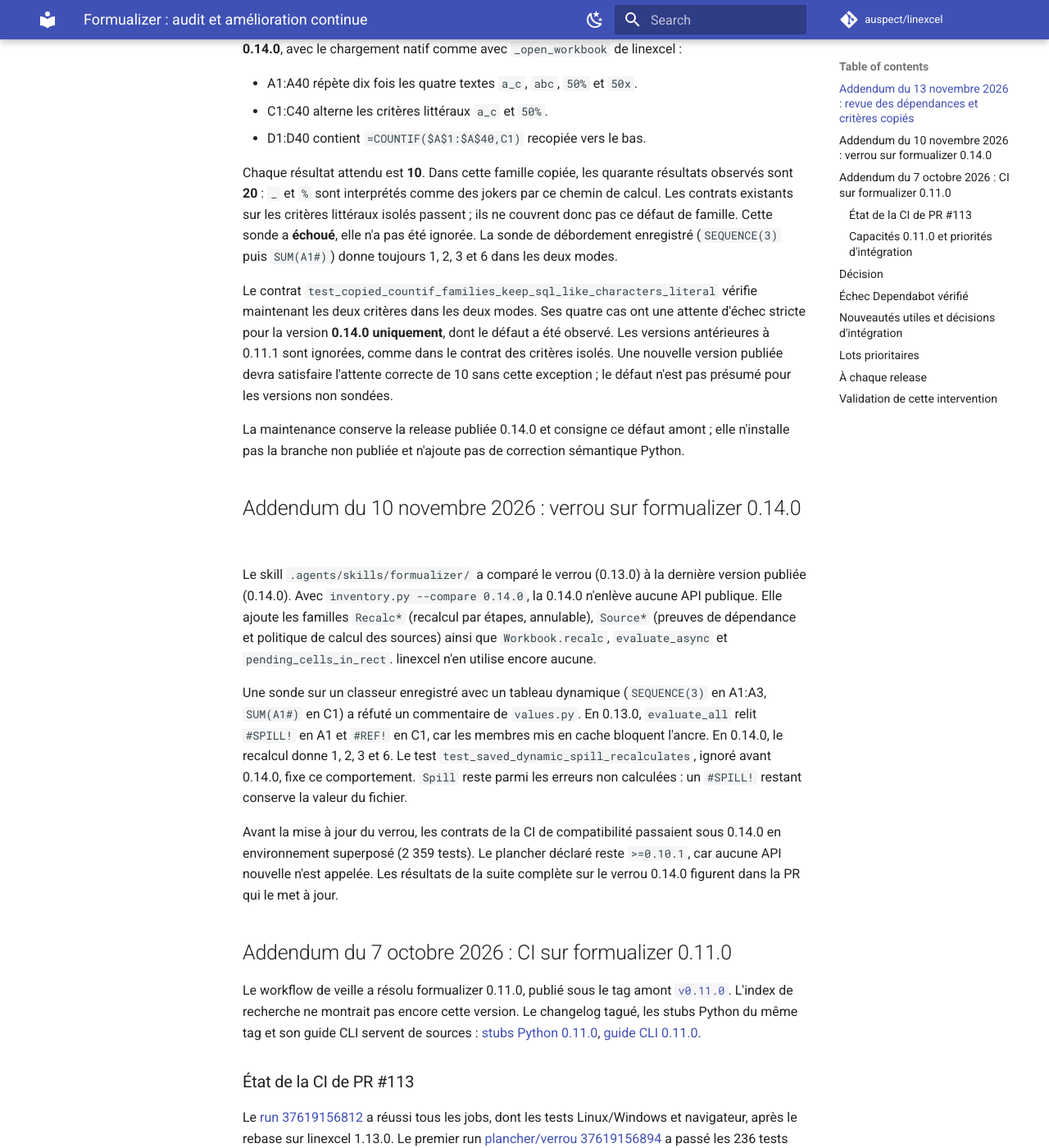
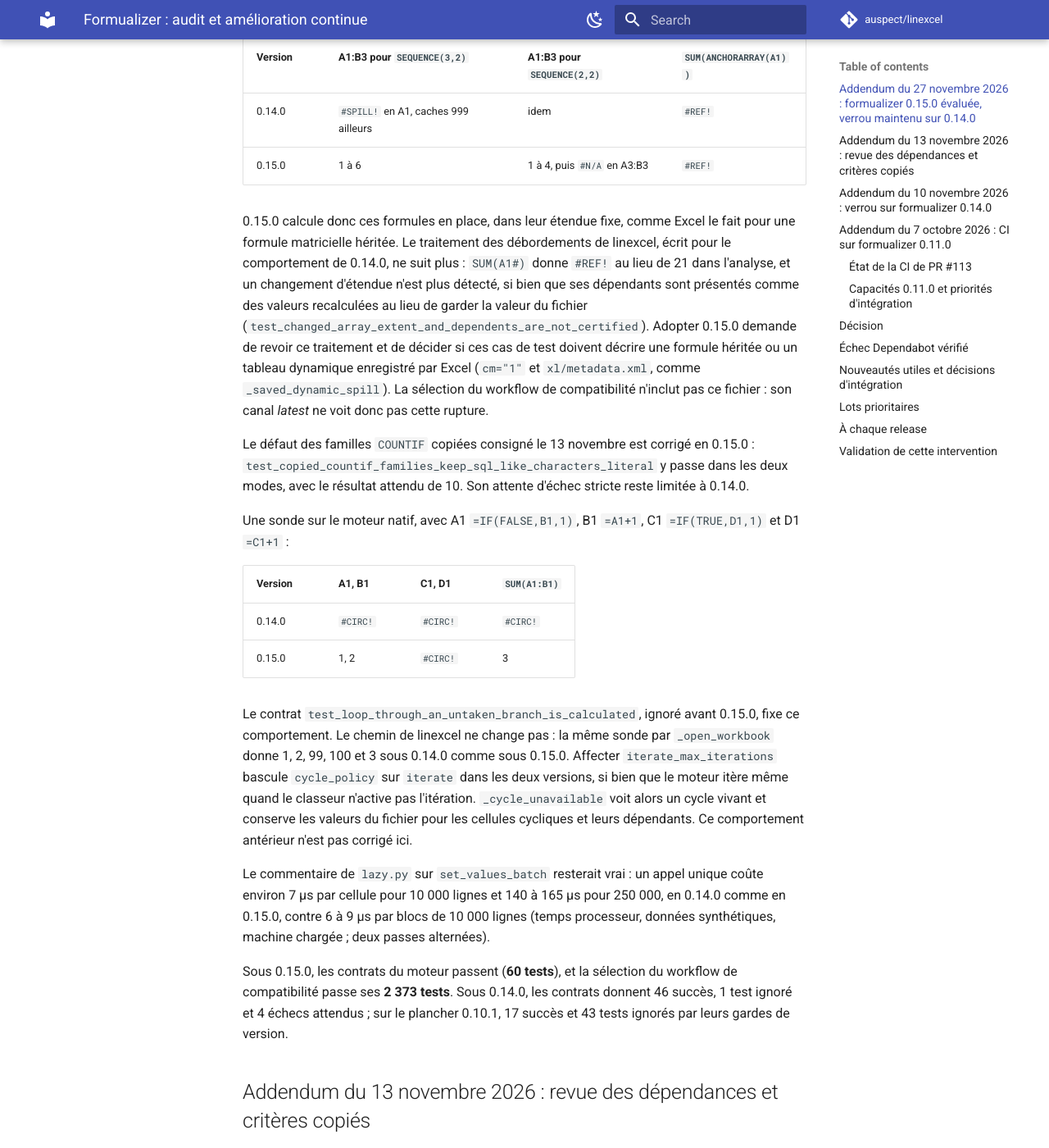
Before and after one commit to auspect/linexcel, an MkDocs documentation site: the page built from docs/formualizer_upgrade_plan.md, in a window 1280 px wide and 1400 px high, scrolled down 671 px. Shown: the whole window at 82% size. Built offline with MkDocs 1.6.1 and Material for MkDocs 9.7.7, drawn with Linux system fonts in a browser that asks for light colours; comment, search, counter and statistics services are not loaded; some of the changed text lies outside the part shown.

Commit message:
Record the formualizer 0.15.0 evaluation and keep the lock on 0.14.0
With 0.15.0 locked, 13 of the 18 tests of test_batch_source_regions.py fail;
all pass on 0.14.0. 0.15.0 calculates a legacy array formula (t="array"
without dynamic-array metadata) in place, in its fixed extent, where 0.14.0
read #SPILL!. linexcel's spill handling then reads SUM(A1#) as #REF! instead
of 21 and no longer sees a changed extent, so its dependents would be shown
as recalculated values. The upgrade plan records the probes; the lock stays.

Add a contract, skipped before 0.15.0, for its runtime cycle detection: a
loop closed only through an IF branch that is not taken now calculates in
the native engine. It runs in the compatibility workflow's latest channel.
The copied-COUNTIF defect is fixed in 0.15.0; its strict xfail stays limited
to 0.14.0.

Co-Authored-By: Claude Opus 5.5 <noreply@anthropic.com>

```diff
--- a/docs/formualizer_upgrade_plan.md
+++ b/docs/formualizer_upgrade_plan.md
@@ -5,6 +5,74 @@
 > to their recorded intervention. Current work follows
 > [local acceptance](manual_validation.md) and the
 > [continuous improvement plan](continuous_improvement_plan.md).
+
+## Addendum du 27 novembre 2026 : formualizer 0.15.0 évaluée, verrou maintenu sur 0.14.0
+
+L'inventaire en ligne donnait **0.14.0** installé et verrouillé, et **0.15.0**
+publiée. `inventory.py --compare 0.15.0` ne trouve aucun nom public ajouté ni
+retiré. Le [changelog amont](https://github.com/PSU3D0/formualizer/blob/main/CHANGELOG.md)
+annonce surtout des corrections de calcul (critères texte et dates, `IPMT`,
+`PPMT`, `WORKDAY`, fonctions complexes, formules matricielles héritées) et
+quatre changements de comportement : historique d'annulation borné, critères
+de dates, critères texte par repli de casse Unicode et détection des cycles à
+l'exécution par défaut (`EvaluationConfig.cycle_detection = "runtime"`).
+
+**Le verrou reste sur 0.14.0** : avec 0.15.0, la suite complète échoue sur
+**13 des 18 tests** de `tests/test_batch_source_regions.py`, qui passent tous
+sous 0.14.0. Leur classeur porte une formule matricielle héritée
+(`<f t="array" ref="A1:B3">` sans métadonnée de tableau dynamique `cm`), avec
+des enfants mis en cache périmés. Sonde sur le moteur natif :
+
+| Version | A1:B3 pour `SEQUENCE(3,2)` | A1:B3 pour `SEQUENCE(2,2)` | `SUM(ANCHORARRAY(A1))` |
+| --- | --- | --- | --- |
+| 0.14.0 | `#SPILL!` en A1, caches 999 ailleurs | idem | `#REF!` |
+| 0.15.0 | 1 à 6 | 1 à 4, puis `#N/A` en A3:B3 | `#REF!` |
+
+0.15.0 calcule donc ces formules en place, dans leur étendue fixe, comme Excel
+le fait pour une formule matricielle héritée. Le traitement des débordements
+de linexcel, écrit pour le comportement de 0.14.0, ne suit plus :
+`SUM(A1#)` donne `#REF!` au lieu de 21 dans l'analyse, et un changement
+d'étendue n'est plus détecté, si bien que ses dépendants sont présentés comme
+des valeurs recalculées au lieu de garder la valeur du fichier
+(`test_changed_array_extent_and_dependents_are_not_certified`). Adopter 0.15.0
+demande de revoir ce traitement et de décider si ces cas de test doivent
+décrire une formule héritée ou un tableau dynamique enregistré par Excel
+(`cm="1"` et `xl/metadata.xml`, comme `_saved_dynamic_spill`). La sélection du
+workflow de compatibilité n'inclut pas ce fichier : son canal *latest* ne
+voit donc pas cette rupture.
+
+Le défaut des familles `COUNTIF` copiées consigné le 13 novembre est corrigé
+en 0.15.0 : `test_copied_countif_families_keep_sql_like_characters_literal`
+y passe dans les deux modes, avec le résultat attendu de 10. Son attente
+d'échec stricte reste limitée à 0.14.0.
+
+Une sonde sur le moteur natif, avec A1 `=IF(FALSE,B1,1)`, B1 `=A1+1`,
+C1 `=IF(TRUE,D1,1)` et D1 `=C1+1` :
+
+| Version | A1, B1 | C1, D1 | `SUM(A1:B1)` |
+| --- | --- | --- | --- |
+| 0.14.0 | `#CIRC!` | `#CIRC!` | `#CIRC!` |
+| 0.15.0 | 1, 2 | `#CIRC!` | 3 |
+
+Le contrat `test_loop_through_an_untaken_branch_is_calculated`, ignoré avant
+0.15.0, fixe ce comportement. Le chemin de linexcel ne change pas : la même
+sonde par `_open_workbook` donne 1, 2, 99, 100 et 3 sous 0.14.0 comme sous
+0.15.0. Affecter `iterate_max_iterations` bascule `cycle_policy` sur
+`iterate` dans les deux versions, si bien que le moteur itère même quand le
+classeur n'active pas l'itération. `_cycle_unavailable` voit alors un cycle
+vivant et conserve les valeurs du fichier pour les cellules cycliques et
+leurs dépendants. Ce comportement antérieur n'est pas corrigé ici.
+
+Le commentaire de `lazy.py` sur `set_values_batch` resterait vrai : un appel
+unique coûte environ 7 µs par cellule pour 10 000 lignes et 140 à 165 µs pour
+250 000, en 0.14.0 comme en 0.15.0, contre 6 à 9 µs par blocs de 10 000 lignes
+(temps processeur, données synthétiques, machine chargée ; deux passes
+alternées).
+
+Sous 0.15.0, les contrats du moteur passent (**60 tests**), et la sélection du
+workflow de compatibilité passe ses **2 373 tests**. Sous 0.14.0, les contrats
+donnent 46 succès, 1 test ignoré et 4 échecs attendus ; sur le plancher
+0.10.1, 17 succès et 43 tests ignorés par leurs gardes de version.
 
 ## Addendum du 13 novembre 2026 : revue des dépendances et critères copiés
 
```
Also changed, not shown: 1 other file.
